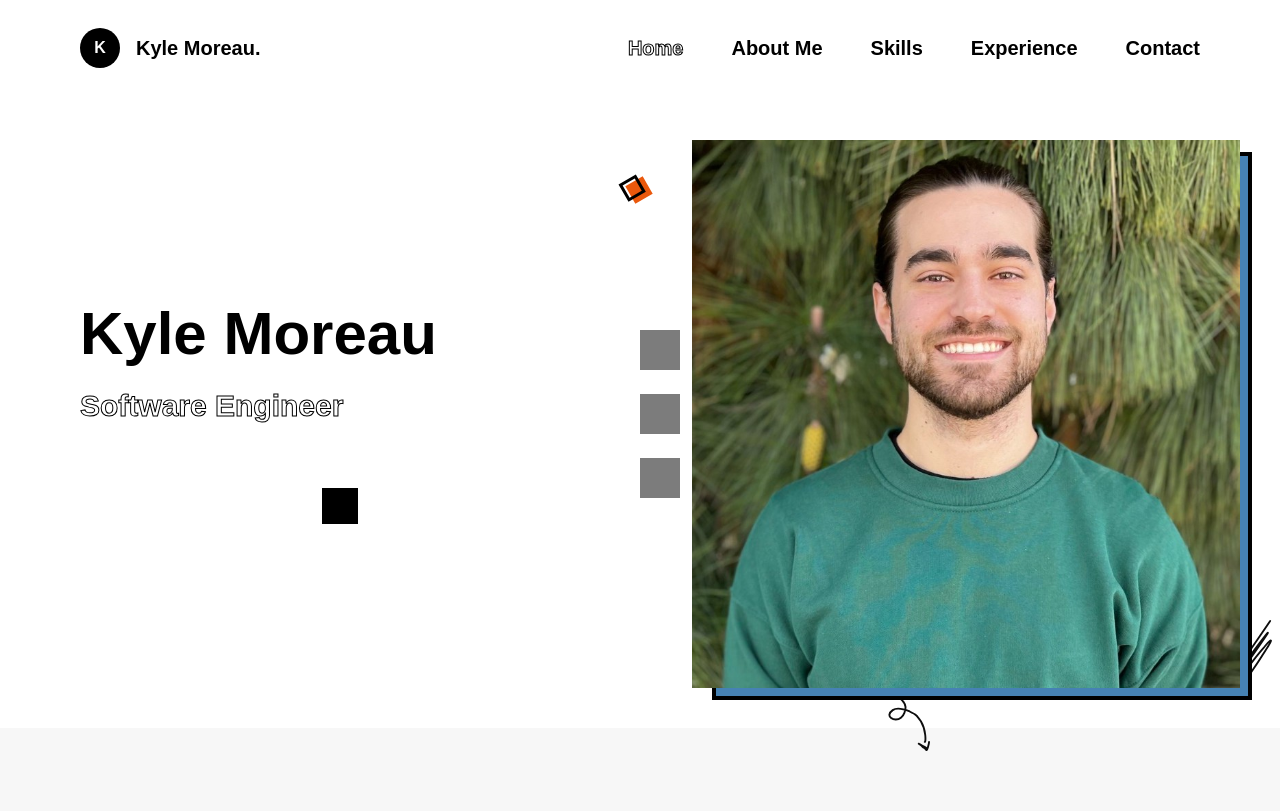
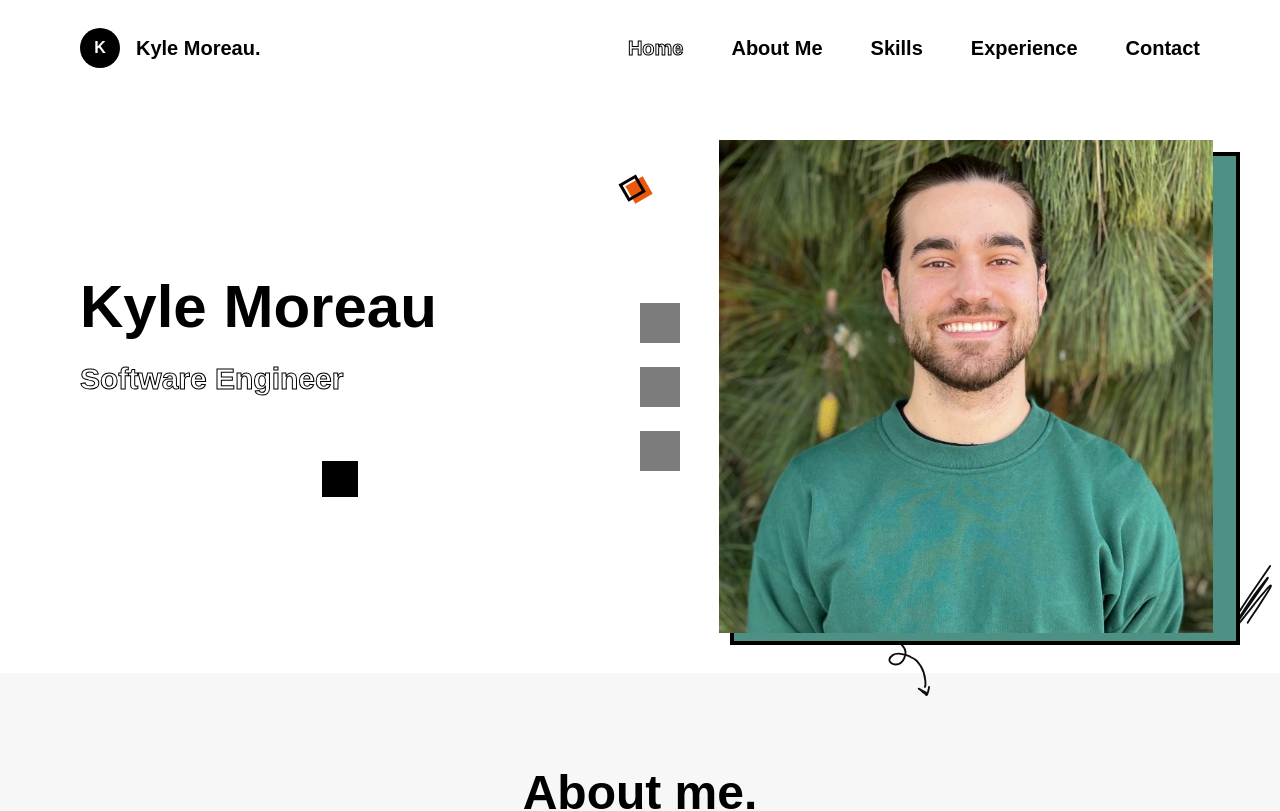
Before and after one commit to notkylemoreau98/24-portfolio, a React (Create React App) app: page / in a window 1280 px wide. Shown: the top 811 px of the page. Built offline with nearby package versions, Linux system fonts and the light colour scheme; some icons are missing.

Commit message:
Reduced hero size

```diff
--- a/src/components/Home/Hero/index.jsx
+++ b/src/components/Home/Hero/index.jsx
@@ -73,12 +73,12 @@ const Hero = () => {
 
             <div className='flex-1 flex justify-center'>
               <img
-                className='relative z-10 rounded-md md:rounded-none w-[450px] md:w-full'
+                className='relative z-10 rounded-md md:rounded-none w-[450px] md:w-[90%]'
                 src={Headshot}
                 alt='Headshot'
               />
 
-              <div className='hidden md:inline w-100 h-100 absolute bottom-[-0.75rem] right-[-0.75rem] bg-[#4682b4] border-4 border-black z-[5] top-3 w-[220px] md:w-[90%]'></div>
+              <div className='hidden md:inline w-100 h-100 absolute bottom-[-0.75rem] right-0 bg-[#4E9184] border-4 border-black z-[5] top-3 w-[220px] md:w-[85%]'></div>
 
               <img
                 src={CurvedArrow}
```
